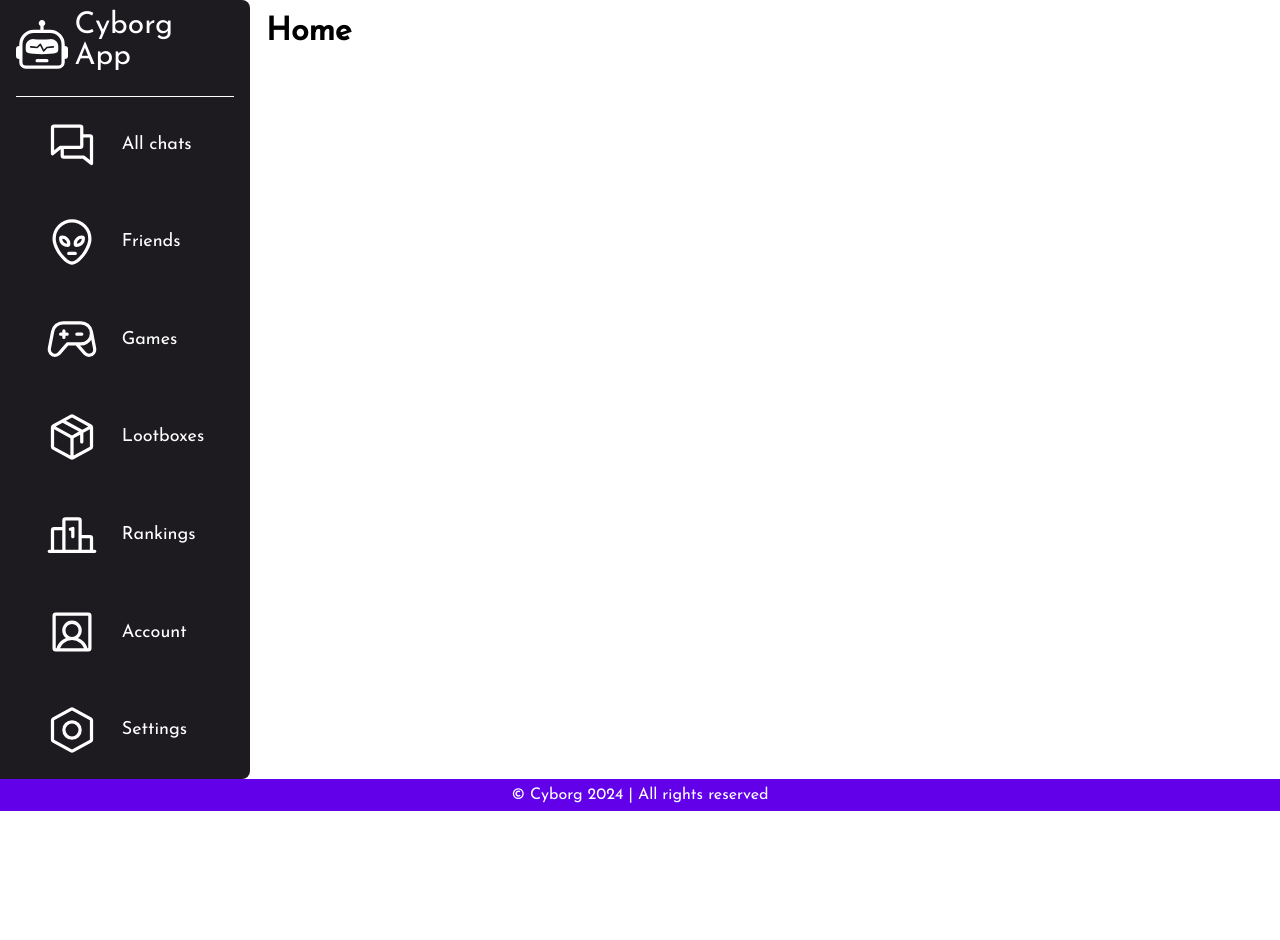
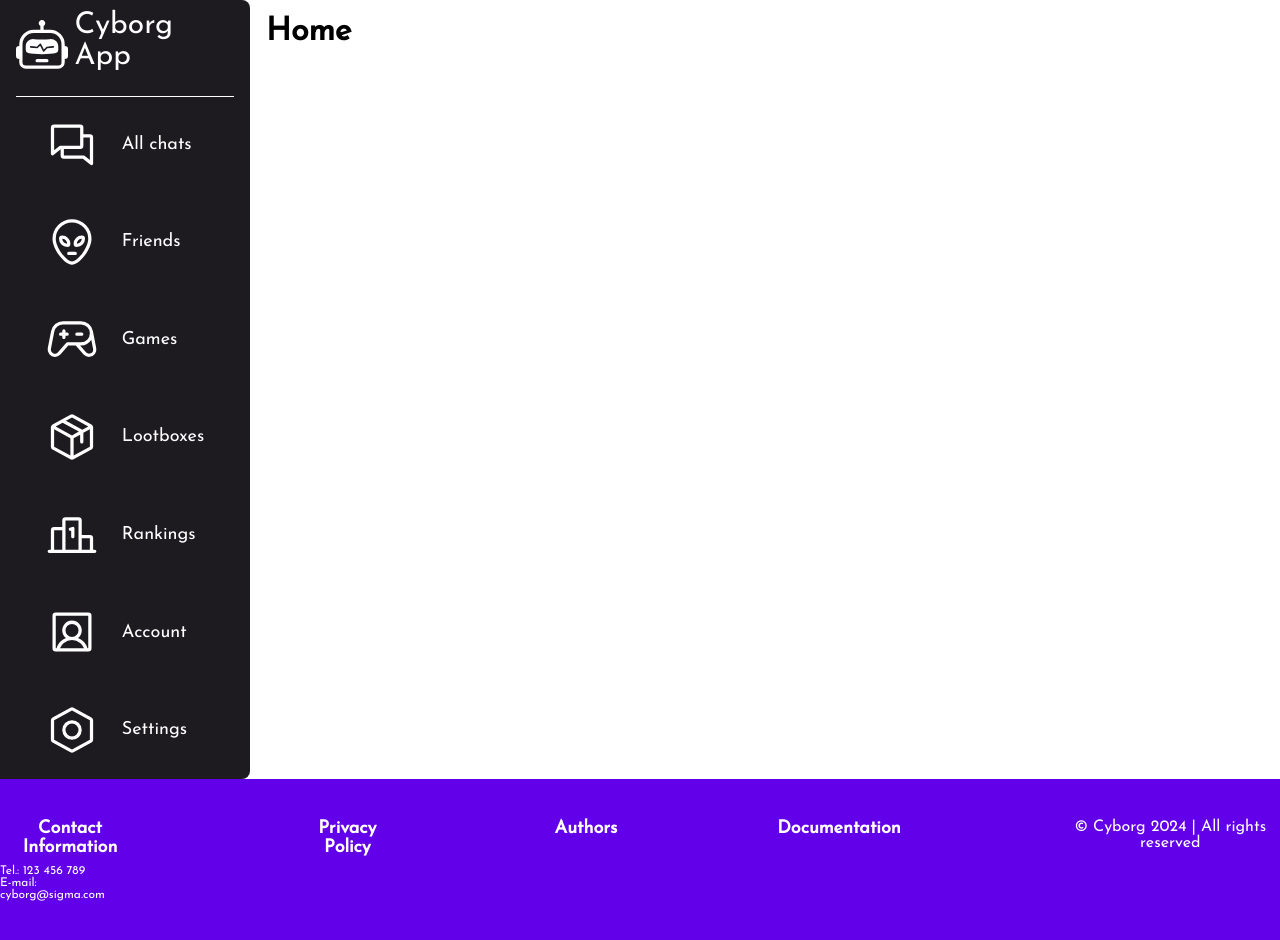
Before and after one commit to wiktormalyska/technologia-cyborga, a React (Vite) app in the folder frontend/: page / in a window 1280 px wide. Before the commit the page ends 811 px from the top, so only its background shows below. Built offline with nearby package versions, Linux system fonts and the light colour scheme.

Commit message:
TC-62: Footer implementation

```diff
--- a/frontend/src/components/Footer.tsx
+++ b/frontend/src/components/Footer.tsx
@@ -1,16 +1,75 @@
 import * as React from 'react';
 import styled from 'styled-components';
+import {Link} from "react-router-dom";
 
 const FooterWrapper = styled.footer`
-    background-color: #6200ea;
+    background-color: #6200ea;  // 2f2f2f
     color: white;
     text-align: center;
-    padding: 0.5rem 0;
+    padding: 2.5rem 0;
 `;
+
+const Grid = styled.div`
+    display: flex;
+    flex-direction: row;
+    justify-content: center;
+    gap: 160px;
+`
+
+const GridItem = styled.div`
+    display: flex;
+    flex-direction: column;
+`
+
+const ItemTitle = styled.p`
+    font-size: 18px;
+    font-family: 'Josefin Sans', sans-serif;
+    font-weight: bold;
+    color: white;
+    padding-bottom: 8px;
+`
+
+const ItemTitleLink = styled(ItemTitle)`
+    cursor: pointer;
+
+    &:hover {
+        text-decoration: underline;
+    }
+`
+
+const ItemContent = styled.p`
+    font-size: 12px;
+    font-family: 'Josefin Sans', sans-serif;
+    text-align: left;
+    color: white;
+`
+
+const authorLink = "https://docusaurus.wiktormalyska.ovh/docs/projekt-zespolowy-technologia-cyborga/intro#-contributors"
+const docsLink = "https://docusaurus.wiktormalyska.ovh/docs/category/technologia-cyborga"
 
 const Footer = () => (
     <FooterWrapper>
-        <p>&copy; Cyborg 2024 | All rights reserved</p>
+        <Grid>
+            <GridItem>
+                <ItemTitle>Contact Information</ItemTitle>
+                <ItemContent>Tel.: 123 456 789</ItemContent>
+                <ItemContent>E-mail: cyborg@sigma.com</ItemContent>
+            </GridItem>
+            <GridItem>
+                <ItemTitleLink><Link to={"/policy"}>Privacy Policy</Link></ItemTitleLink>
+            </GridItem>
+            <GridItem>
+                <ItemTitleLink>
+                    <Link to={authorLink} target={"_blank"} rel={"noopener noreferrer"}>Authors</Link>
+                </ItemTitleLink>
+            </GridItem>
+            <GridItem>
+                <ItemTitleLink>
+                    <Link to={docsLink} target={"_blank"} rel={"noopener noreferrer"}>Documentation</Link>
+                </ItemTitleLink>
+            </GridItem>
+            <GridItem><p>&copy; Cyborg 2024 | All rights reserved</p></GridItem>
+        </Grid>
     </FooterWrapper>
 );
 
--- a/frontend/src/routers/MainRouter.tsx
+++ b/frontend/src/routers/MainRouter.tsx
@@ -13,6 +13,7 @@ const MainRouter = createBrowserRouter([
             { path: 'rankings', element: <h1>Rankings</h1>},
             { path: 'account', element: <h1>Account</h1>},
             { path: 'settings', element: <h1>Settings</h1>},
+            { path: 'policy', element: <h1>Privacy Policy</h1>},
         ],
     },
 ]);
```
